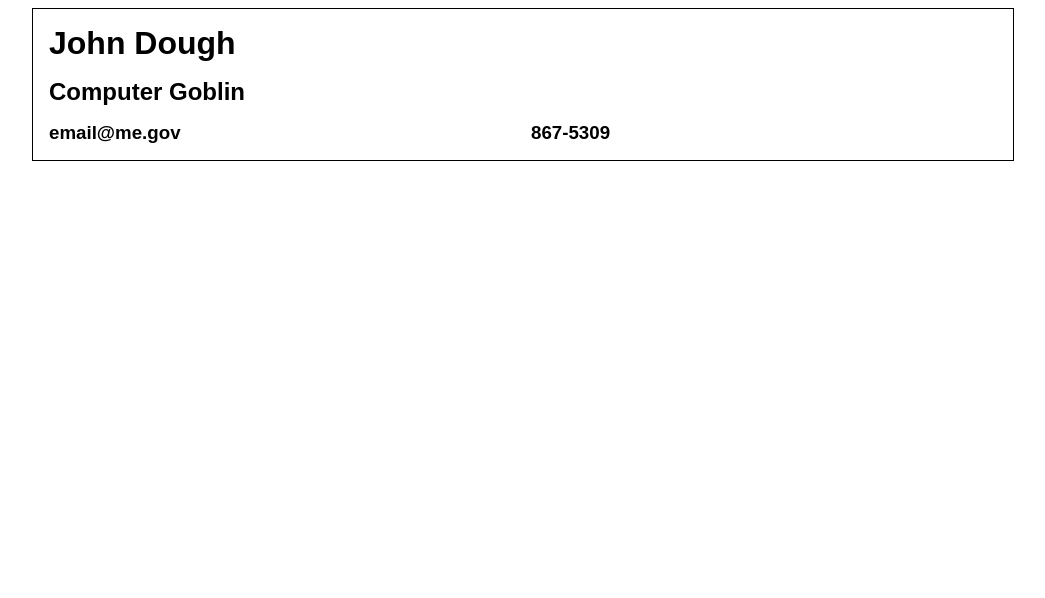
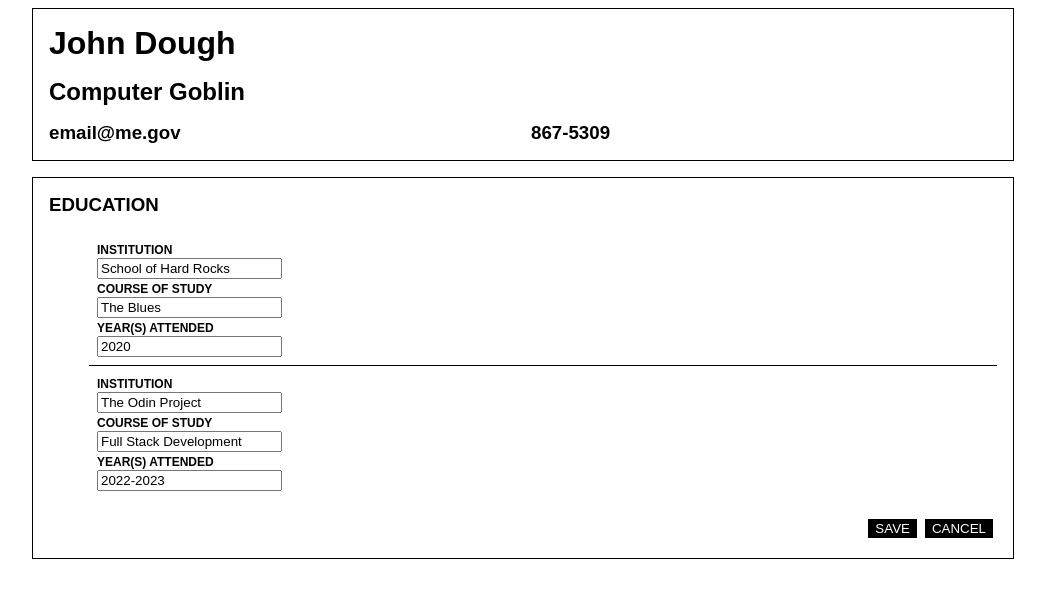
Before and after one commit to jerquad/odin-cv-editor, a React (Create React App) app: page / in a window 1280 px wide. Shown: the top 598 px of the page, without its empty margins (117-1162 px from the left). Built offline with nearby package versions, Linux system fonts and the light colour scheme.

Commit message:
implement education.js with bug in handleChange

```diff
--- a/package.json
+++ b/package.json
@@ -9,6 +9,7 @@
     "react": "^18.2.0",
     "react-dom": "^18.2.0",
     "react-scripts": "5.0.1",
+    "uniqid": "^5.4.0",
     "web-vitals": "^2.1.4"
   },
   "scripts": {
--- a/src/App.js
+++ b/src/App.js
@@ -1,6 +1,8 @@
 import React, { Component } from 'react';
-import Personal from './components/Personal'
-import './style/app.css'
+import uniqid from 'uniqid';
+import Personal from './components/Personal';
+import Education from './components/Education';
+import './style/app.css';
 
 class App extends Component {
   constructor(props) {
@@ -14,6 +16,21 @@ class App extends Component {
         email: 'email@me.gov',
         phone: '867-5309'
       },
+      editEducation: true,
+      education: [
+        {
+          key: uniqid(),
+          inst: 'School of Hard Rocks',
+          study: 'The Blues',
+          year: '2020'
+        },
+        {
+          key: uniqid(),
+          inst: 'The Odin Project',
+          study: 'Full Stack Development',
+          year: '2022-2023'
+        },
+      ],
     }
 
     this.handleSubmitEdit = this.handleSubmitEdit.bind(this);
@@ -40,6 +57,12 @@ class App extends Component {
           toggle={this.toggleEdit}
           submit={this.handleSubmitEdit}
         />
+        <Education
+          isEdit={this.state.editEducation}
+          data={this.state.education}
+          toggle={this.toggleEdit}
+          submit={this.handleSubmitEdit}
+        />
       </div>
     )
   }
--- a/src/components/Education.js
+++ b/src/components/Education.js
@@ -0,0 +1,109 @@
+import React, { Component } from 'react';
+import uniqid from 'uniqid'
+
+class Education extends Component {
+    constructor(props) {
+        super (props);
+
+        // const toState = {};
+        // this.props.data.forEach(item => {
+        //     toState[item.key] = item
+        // })
+
+        this.state = this.propsToState();
+
+        this.handleChange = this.handleChange.bind(this);
+        this.handleCancel = this.handleCancel.bind(this);
+        this.handleHover = this.handleHover.bind(this);
+    }
+
+    propsToState() {
+        const toState = {};
+        this.props.data.forEach(item => {
+            const copy = {};
+            for (const [key, value] of Object.entries(item)) {
+                copy[key] = value;
+            }
+            toState[item.key] = copy;
+        })
+        return toState;
+    }
+
+    handleCancel() {
+        // console.log(this.state)
+        for (const [key, value] of Object.entries(this.propsToState())) {
+            // console.log(value);
+            this.setState({[key]: value});
+        }
+        console.log(this.props.data);
+        this.props.toggle('editEducation');
+    }
+
+    handleChange(e, key) {
+        const newState = this.state[key];
+        newState[e.target.name] = e.target.value;
+        this.setState({key: newState})
+    }
+
+    handleHover() {
+        document.querySelector('#edu .toggle-edit').classList.toggle('hide');
+    }
+
+    createStatic() {
+        const data = this.props.data;
+        const listItems = data.map((value) =>
+            <li key={value.key}>
+                <h4>{value.inst}</h4>
+                <h5>{`${value.study}, ${value.year}`}</h5>
+            </li>
+        );
+        return(
+            <div id='edu' className='section' onMouseEnter={this.handleHover} onMouseLeave={this.handleHover}>
+                <h3>EDUCATION</h3>
+                <ul>{listItems}</ul>
+                <button className='toggle-edit hide' onClick={(e) => this.props.toggle('editEducation')}>Edit</button>
+            </div>
+        )
+    }
+
+    createEdit() {
+        const data = this.props.data;
+        console.log(data)
+        const listItems = data.map((value) =>
+            <li key={value.key}>
+                <label>
+                    INSTITUTION
+                    <input id={`${value.key}-inst`} name='inst' type='text' value={value.inst} onChange={(e) => this.handleChange(e, value.key)} />
+                </label>
+                <label>
+                    COURSE OF STUDY
+                    <input id={`${value.key}-inst`} name='study' type='text' value={value.study} onChange={(e) => this.handleChange(e, value.key)} />
+                </label>
+                <label>
+                    YEAR(S) ATTENDED
+                    <input id={`${value.key}-inst`} name='year' type='text' value={value.year} onChange={(e) => this.handleChange(e, value.key)} />
+                </label>
+            </li>
+        );
+        return (
+            <div id='edu' className='section'>
+                <h3>EDUCATION</h3>
+                <form id='edu-e-form'>
+                    <ul>{listItems}</ul>
+                    <div className='edit-confirm'>
+                    <input id='edu-e-submit' type='submit' value='SAVE' onClick={(e) => {
+                            this.props.submit(e, 'education', this.state);
+                            this.props.toggle('editEducation')}} />
+                        <button id='edu-e-cancel' onClick={this.handleCancel}>CANCEL</button>
+                    </div>
+                </form>
+            </div>
+        )
+    }
+
+    render() {
+        return this.props.isEdit ? this.createEdit() : this.createStatic();
+    }
+}
+
+export default Education;
--- a/src/style/app.css
+++ b/src/style/app.css
@@ -9,7 +9,29 @@ label {
 
 #content {
     display: flex;
-    justify-content: center;
+    flex-direction: column;
+    align-items: center;
+    gap: 1rem
+}
+
+h1, h2, h3, h4, h5, h6 {
+    margin: 0;
+}
+
+ul {
+    list-style: none;
+}
+
+#edu-e-form li {
+    padding: .5rem;
+}
+
+#edu-e-form li:not(:last-child) {
+    border-bottom: 1px solid black;
+}
+
+li h5{
+    margin-left: 1rem;
 }
 
 .section {
--- a/src/style/personal.css
+++ b/src/style/personal.css
@@ -1,8 +1,8 @@
-#psnl h1,
+/* #psnl h1,
 #psnl h2,
 #psnl h3 {
     margin: 0;
-}
+} */
 
 #psnl,
 #psnl form {
```
Also changed, not shown: src/style/education.css (added), 1 other file (tests, documents, lock files or other folders).
